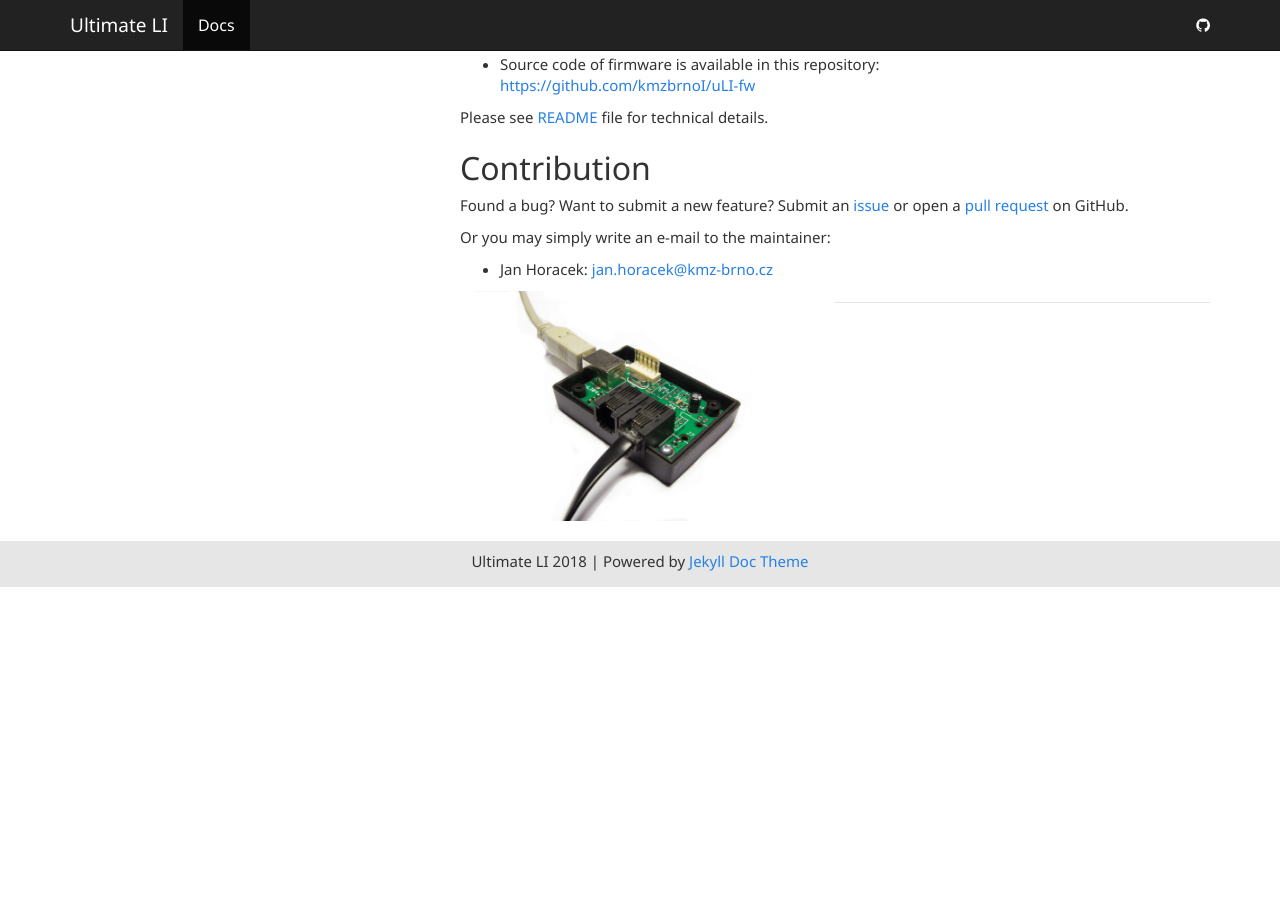
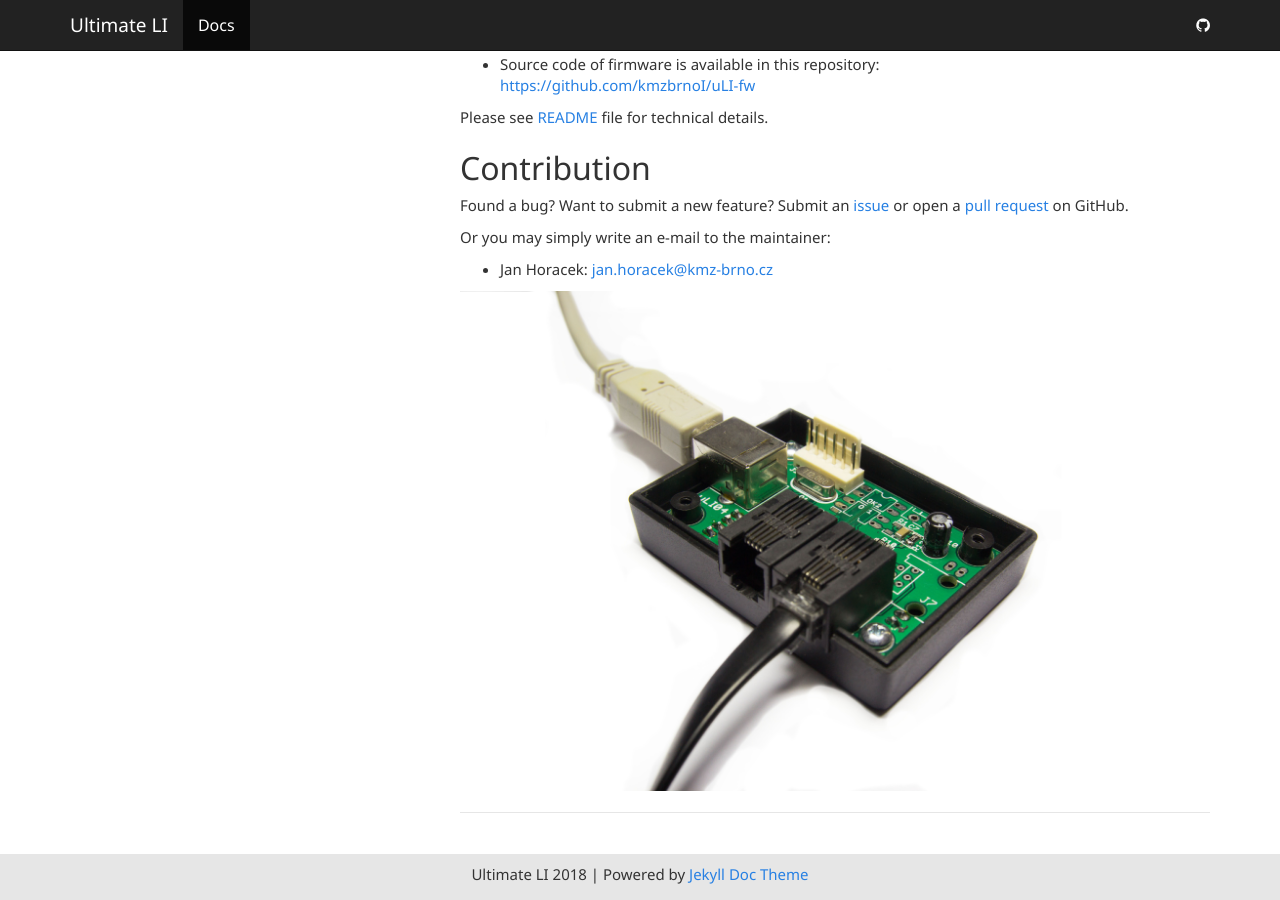
Before and after one commit to kmzbrnoI/uLI-web, a Jekyll site: the page built from _docs/index.md, in a window 1280 px wide and 900 px high, scrolled down 694 px. Built offline with Jekyll 4.4.1, drawn with Linux system fonts in a browser that asks for light colours; nearby versions of some CDN libraries; before the commit the page ends 1281 px from its top, so only the background shows below that.

Commit message:
Better image in docs.

```diff
--- a/_docs/index.md
+++ b/_docs/index.md
@@ -56,6 +56,4 @@ Or you may simply write an e-mail to the maintainer:
 
  * Jan Horacek: [jan.horacek@kmz-brno.cz](mailot:jan.horacek@kmz-brno.cz)
 
-<div class="col-md-6 text-center">
-    <img src="/img/uLI-open.jpg" alt="" class="img-responsive">
-</div>
+<img src="/img/uLI-open.jpg" alt="" class="img-responsive">
```
